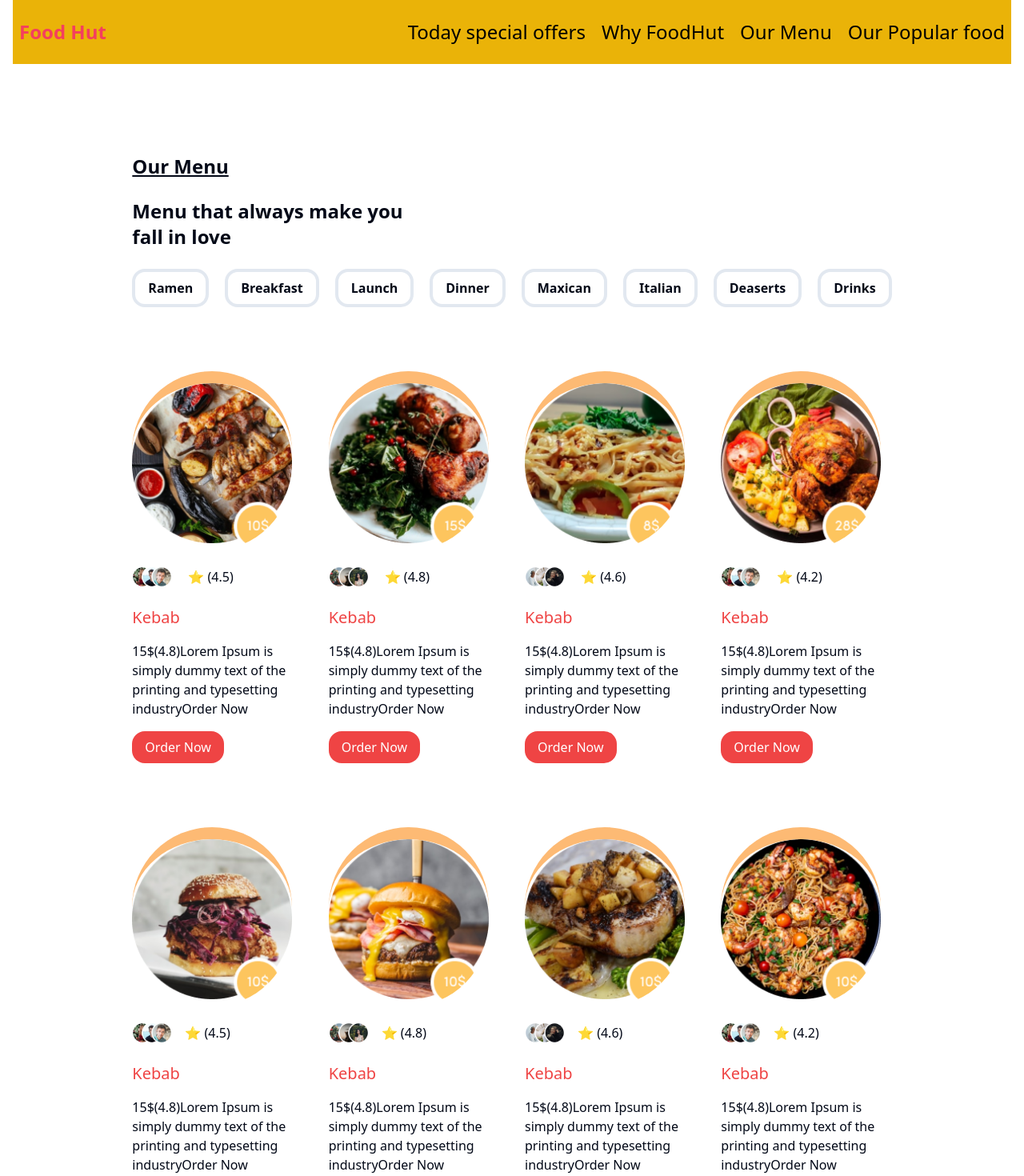
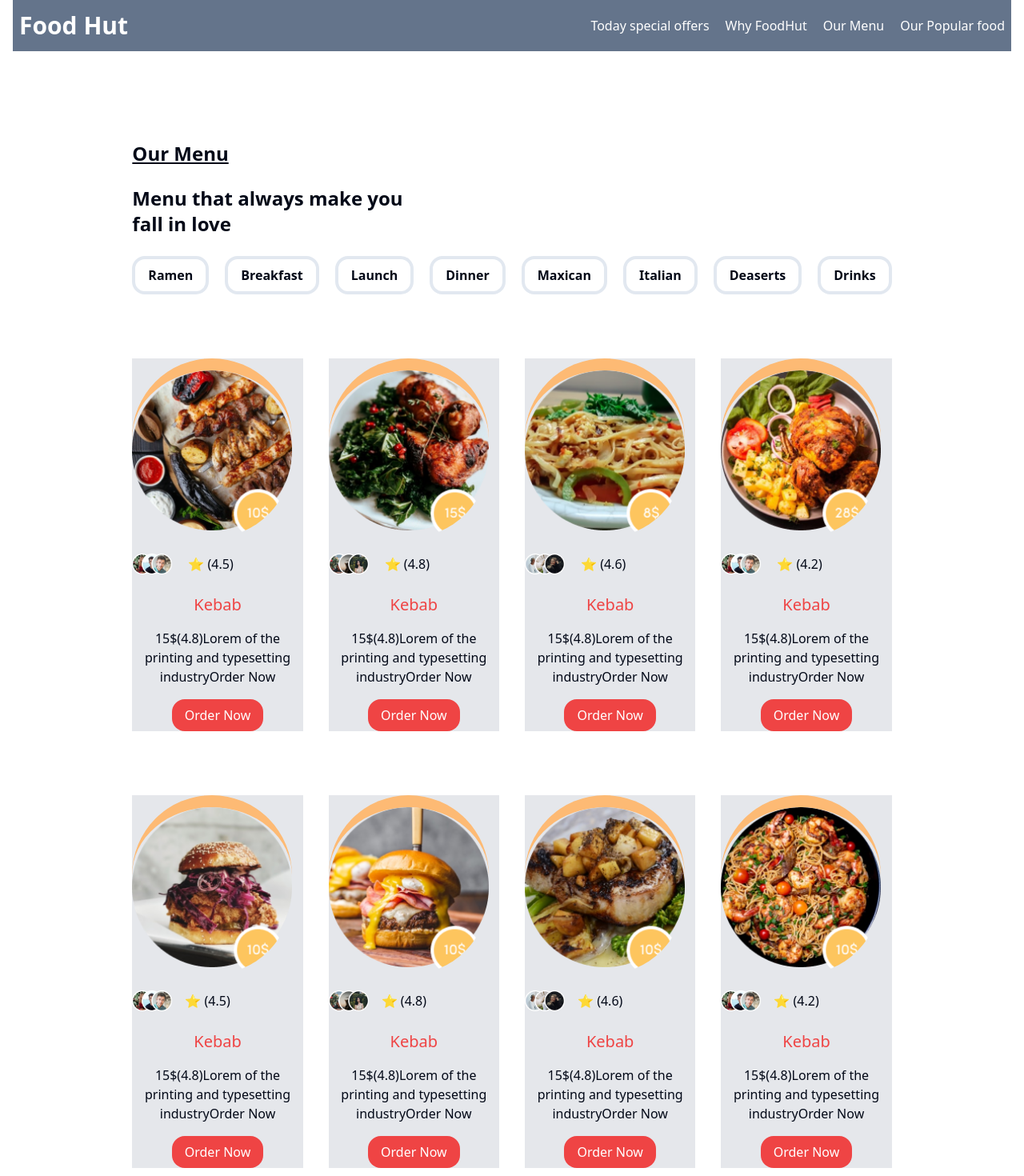
Before and after one commit to AliAkbarBrohiWebDeveloper/multi-page-website-tailwind-css, a Next.js app: page /Menu in a window 1280 px wide. Shown: the top 1470 px of the page at 80% size. Built offline with nearby package versions, Linux system fonts and the light colour scheme.

Commit message:
adding the project

```diff
--- a/src/app/Menu/page.tsx
+++ b/src/app/Menu/page.tsx
@@ -7,7 +7,7 @@ const Images=[{
   img2:"/G1.png",
   header1:"Kebab",
   header2:"⭐ (4.5)",
-  paragraph:"15$(4.8)Lorem Ipsum is simply dummy text of the printing and typesetting industryOrder Now",
+  paragraph:"15$(4.8)Lorem of the printing and typesetting industryOrder Now",
 
 },{
 
@@ -15,7 +15,7 @@ const Images=[{
   img2:"/G3.png",
   header1:"Kebab",
   header2:"⭐ (4.8)",
-  paragraph:"15$(4.8)Lorem Ipsum is simply dummy text of the printing and typesetting industryOrder Now",
+  paragraph:"15$(4.8)Lorem of the printing and typesetting industryOrder Now",
 
 },{
 
@@ -23,7 +23,7 @@ const Images=[{
   img2:"/G2.png",
   header1:"Kebab",
   header2:"⭐ (4.6)",
-  paragraph:"15$(4.8)Lorem Ipsum is simply dummy text of the printing and typesetting industryOrder Now",
+  paragraph:"15$(4.8)Lorem  of the printing and typesetting industryOrder Now",
 
 
 },{
@@ -32,7 +32,7 @@ const Images=[{
   img2:"/G1.png",
   header1:"Kebab",
   header2:"⭐ (4.2)",
-  paragraph:"15$(4.8)Lorem Ipsum is simply dummy text of the printing and typesetting industryOrder Now",
+  paragraph:"15$(4.8)Lorem  of the printing and typesetting industryOrder Now",
 
 }
 ]
@@ -41,7 +41,7 @@ const Images2=[{
   img2:"/G1.png",
   header1:"Kebab",
   header2:"⭐ (4.5)",
-  paragraph:"15$(4.8)Lorem Ipsum is simply dummy text of the printing and typesetting industryOrder Now",
+  paragraph:"15$(4.8)Lorem of the printing and typesetting industryOrder Now",
 
 },{
 
@@ -49,7 +49,7 @@ const Images2=[{
   img2:"/G3.png",
   header1:"Kebab",
   header2:"⭐ (4.8)",
-  paragraph:"15$(4.8)Lorem Ipsum is simply dummy text of the printing and typesetting industryOrder Now",
+  paragraph:"15$(4.8)Lorem of the printing and typesetting industryOrder Now",
 
 },{
 
@@ -57,7 +57,7 @@ const Images2=[{
   img2:"/G2.png",
   header1:"Kebab",
   header2:"⭐ (4.6)",
-  paragraph:"15$(4.8)Lorem Ipsum is simply dummy text of the printing and typesetting industryOrder Now",
+  paragraph:"15$(4.8)Lorem of the printing and typesetting industryOrder Now",
 
 
 },{
@@ -66,7 +66,7 @@ const Images2=[{
   img2:"/G1.png",
   header1:"Kebab",
   header2:"⭐ (4.2)",
-  paragraph:"15$(4.8)Lorem Ipsum is simply dummy text of the printing and typesetting industryOrder Now",
+  paragraph:"15$(4.8)Lorem of the printing and typesetting industryOrder Now",
 
 }
 ]
@@ -119,7 +119,7 @@ const Menu = () => {
 Images.map((brand,i)=>(
 
 
-<div key={i} data-aos="zoom-in">
+<div key={i} data-aos="zoom-in" className='bg-gray-200'>
 <Image src={brand.src} alt='kebab' height={1000} width={1000}   className='border-t-[15px] w-[200px] border-orange-300 rounded-full '/>
 <div className='flex items-center mt-5 gap-5'>
 
@@ -128,9 +128,9 @@ Images.map((brand,i)=>(
 
 </div>
 
-<h4 className='text-red-500 font-medium text-xl mt-6'>{brand.header1}</h4>
-<p className='mt-4'>{brand.paragraph}</p>
-<div className='mt-4'>
+<h4 className='text-red-500 font-medium text-xl mt-6 text-center'>{brand.header1}</h4>
+<p className='mt-4 text-center'>{brand.paragraph}</p>
+<div className='mt-4 text-center'>
 <Button text='Order Now'/>
 </div>
 </div>
@@ -139,11 +139,11 @@ Images.map((brand,i)=>(
 
 }
 </div>
-<div className='my-20 flex gap-x-8 gap-y-6 flex-col md:flex-row justify-center items-center '>
+<div className='my-20 flex gap-x-8 gap-y-6 flex-col md:flex-row justify-center items-center'>
 
 {
   Images2.map((brands,index)=>(
-<div key={index}  data-aos="zoom-in">
+<div key={index}  data-aos="zoom-in" className='bg-gray-200'>
 <Image src={brands.src} alt='kabab' height={100} width={100} className='border-t-[15px] border-orange-300 rounded-full w-[200px] '/>
 
 <div className='flex items-center mt-5 gap-4'>
@@ -153,9 +153,9 @@ Images.map((brand,i)=>(
 
 </div>
 
-<h4 className='text-red-500 font-medium text-xl mt-6'>{brands.header1}</h4>
-<p className='mt-4'>{brands.paragraph}</p>
-<div className='mt-4'>
+<h4 className='text-red-500 font-medium text-xl mt-6 text-center'>{brands.header1}</h4>
+<p className='mt-4 text-center'>{brands.paragraph}</p>
+<div className='mt-4 text-center'>
 <Button text='Order Now'/>
 </div>
 </div>
--- a/src/components/layout/header.tsx
+++ b/src/components/layout/header.tsx
@@ -18,17 +18,17 @@ const Header = () => {
   return (
     <header className=' sticky top-0 z-10'>
     <Wrapper>
-    <div className='flex justify-between items-center max-w-screen-xl mx-auto px-2 bg-yellow-500 h-20 text-rose-500'>
+    <div className='flex justify-between items-center max-w-screen-xl mx-auto px-2 bg-slate-500 text-white h-16'>
 
 <div>
 
-<h1 className='font-bold text-2xl'>Food Hut</h1>
+<h1 className='font-bold text-3xl'>Food Hut</h1>
 
 </div>
 
 
     <ul>
-<li className='space-x-5 items-center font-medium hidden md:block text-2xl text-black'>
+<li className='space-x-5 items-center font-medium hidden md:block text-1xl  text-white'>
       <Link href="/">Today special offers</Link>
 
 
--- a/src/components/widjets/special.tsx
+++ b/src/components/widjets/special.tsx
@@ -7,7 +7,7 @@ const Images=[{
   img2:"/G1.png",
   header1:"Kebab",
   header2:"⭐ (4.5)",
-  paragraph:"15$(4.8)Lorem Ipsum is simply dummy text of the printing and typesetting industryOrder Now",
+  paragraph:"15$(4.8)Lorem of the printing and typesetting industryOrder Now",
 
 },{
 
@@ -15,7 +15,7 @@ const Images=[{
   img2:"/G3.png",
   header1:"Chicken Tikka ",
   header2:"⭐ (4.8)",
-  paragraph:"15$(4.8)Lorem Ipsum is simply dummy text of the printing and typesetting industryOrder Now",
+  paragraph:"15$(4.8)Lorem of the printing and typesetting industryOrder Now",
 
 },{
 
@@ -23,7 +23,7 @@ const Images=[{
   img2:"/G2.png",
   header1:"Desi Chowmein",
   header2:"⭐ (4.6)",
-  paragraph:"15$(4.8)Lorem Ipsum is simply dummy text of the printing and typesetting industryOrder Now",
+  paragraph:"15$(4.8)Lorem of the printing and typesetting industryOrder Now",
 
 
 },{
@@ -32,7 +32,7 @@ const Images=[{
   img2:"/G1.png",
   header1:"Chicken Chargha",
   header2:"⭐ (4.2)",
-  paragraph:"15$(4.8)Lorem Ipsum is simply dummy text of the printing and typesetting industryOrder Now",
+  paragraph:"15$(4.8)Lorem  of the printing and typesetting industryOrder Now",
 
 }
 ]
@@ -54,12 +54,12 @@ const Special = () => {
 </div>
 
 
-<div className='my-20 flex gap-x-8 gap-y-6 flex-col md:flex-row justify-center items-center px-28 '>
+<div className='my-20 flex gap-x-8 gap-y-6 flex-col md:flex-row justify-center items-center px-28  '>
 {
 Images.map((brands,index)=>(
 
 
-<div key={index} data-aos="zoom-in">
+<div key={index} data-aos="zoom-in" className='bg-red-100'>
 <Image src={brands.src} alt='kebab' height={100} width={100}  className='w-[200px]'/>
 <div className='flex items-center mt-5 gap-5'>
 
```
